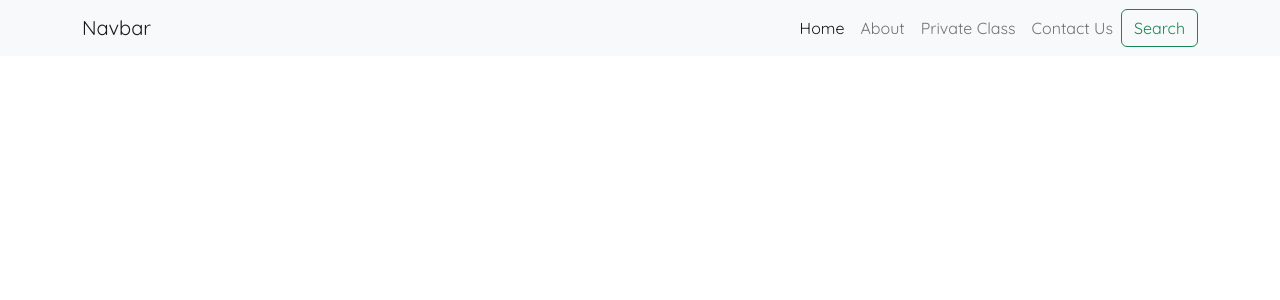
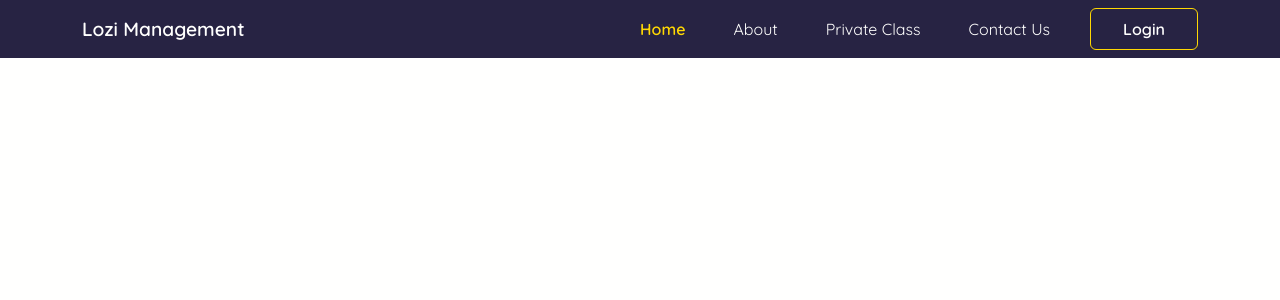
Before and after one commit to alfinautami/loziprivate, a PHP site: page / in a window 1280 px wide. Shown: the top 300 px of the page. Run offline with PHP 8.4, Linux system fonts and the light colour scheme.

Commit message:
Mengerjakan tampilan Navbar

```diff
--- a/assets/css/style.css
+++ b/assets/css/style.css
@@ -5,6 +5,7 @@
   padding: 0;
   margin: 0;
   box-sizing: border-box;
+  text-decoration: none !important;
 }
 
 html {
@@ -20,9 +21,104 @@ html {
   --fw-3: 500;
   --fw-4: 600;
   --fw-5: 700;
+  --bg-color: #fffffe;
+  --headline-color: #272343;
+  --nav-bg-color: #272343;
+  --nav-text-color: #fffffe;
+  --paragraph-color: #2d334a;
+  --button-bg-color: #ffd803;
+  --nav-link-active-color: #ffd803;
+  --button-text-color: #272343;
+  --secondary: #e3f6f5;
+  --tertiary: #bae8e8;
 }
 
 body {
   position: relative;
   font-family: var(--main-font);
+  background-color: var(--bg-color);
 }
+
+/* Navbar */
+
+.navbar,
+.navbar-expand-lg {
+  position: relative;
+  width: 100%;
+  height: auto;
+}
+
+.bg-custom {
+  background-color: var(--nav-bg-color) !important;
+}
+
+.navbar-brand {
+  color: var(--nav-text-color);
+  font-weight: var(--fw-4);
+  font-size: 1.2rem;
+}
+
+.navbar-brand:hover {
+  color: var(--nav-text-color);
+}
+
+.nav-item {
+  position: relative;
+  margin-right: 2rem;
+}
+
+.nav-link {
+  color: var(--nav-text-color);
+}
+
+.nav-link:hover {
+  transition: all 0.5s;
+  color: var(--nav-link-active-color);
+}
+
+.navs-active {
+  font-weight: var(--fw-4);
+  color: var(--nav-link-active-color);
+}
+
+.navs-active:hover {
+  color: var(--nav-link-active-color);
+}
+
+.btn-link {
+  padding: 0.5rem 2rem;
+  border-color: var(--button-bg-color);
+  font-weight: var(--fw-4);
+  color: var(--nav-text-color);
+}
+
+.btn-link:active,
+.btn-link:focus {
+  color: var(--nav-text-color) !important;
+  background-color: var(--button-bg-color) !important;
+}
+
+.btn-link:hover {
+  transition: 0.6s;
+  color: var(--nav-text-color);
+  background-color: var(--button-bg-color);
+}
+
+@media only screen and (max-width: 600px) {
+  .navbar-expand-lg {
+    padding-bottom: 1rem;
+  }
+  .nav-item {
+    margin: 2rem 0 0 0;
+    display: flex;
+    flex-direction: column;
+    justify-content: center;
+    align-items: center;
+  }
+  .btn-link {
+    display: block;
+    margin-left: auto;
+    margin-right: auto;
+  }
+}
+/* Navbar End */
--- a/index.html
+++ b/index.html
@@ -14,9 +14,9 @@
   </head>
   <body>
     <!-- Navbar -->
-    <nav class="navbar navbar-expand-lg bg-light">
+    <nav class="navbar navbar-expand-lg bg-custom sticky-top">
       <div class="container">
-        <a class="navbar-brand" href="">Navbar</a>
+        <a class="navbar-brand" href="">Lozi Management</a>
         <button
           class="navbar-toggler"
           type="button"
@@ -30,7 +30,9 @@
         <div class="collapse navbar-collapse" id="navbarSupportedContent">
           <ul class="navbar-nav ms-auto mb-2 mb-lg-0">
             <li class="nav-item">
-              <a class="nav-link active" aria-current="page" href="">Home</a>
+              <a class="nav-link navs-active" aria-current="page" href=""
+                >Home</a
+              >
             </li>
             <li class="nav-item">
               <a class="nav-link" href="/">About</a>
@@ -43,16 +45,21 @@
             </li>
           </ul>
           <div class="d-flex">
-            <button class="btn btn-outline-success" type="submit">
-              Search
-            </button>
+            <a class="btn btn-link" href="">Login</a>
           </div>
         </div>
       </div>
     </nav>
     <!-- Navbar End -->
 
+    <!-- My JS -->
     <!-- Bootstrap 5 JS -->
     <script src="./assets/vendor/bootstrap-5/js/bootstrap.bundle.min.js"></script>
+    <!-- Jquery -->
+    <script
+      src="https://cdnjs.cloudflare.com/ajax/libs/jquery/3.6.2/jquery.min.js"
+      integrity="sha512-tWHlutFnuG0C6nQRlpvrEhE4QpkG1nn2MOUMWmUeRePl4e3Aki0VB6W1v3oLjFtd0hVOtRQ9PHpSfN6u6/QXkQ=="
+      crossorigin="anonymous"
+      referrerpolicy="no-referrer"></script>
   </body>
 </html>
```
